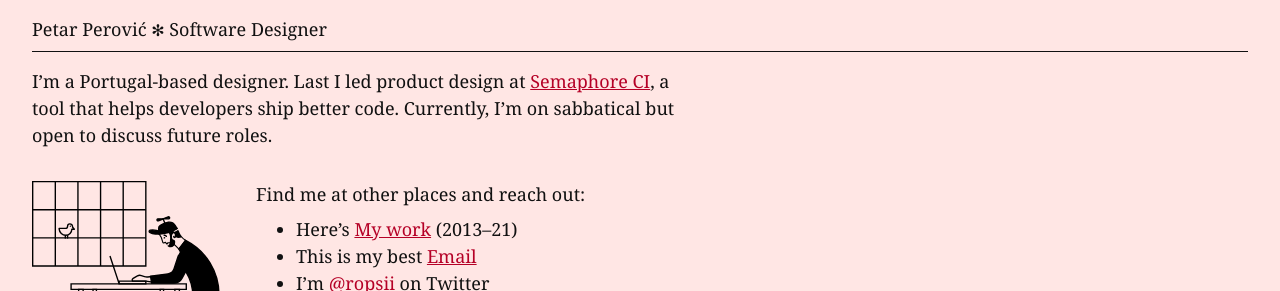
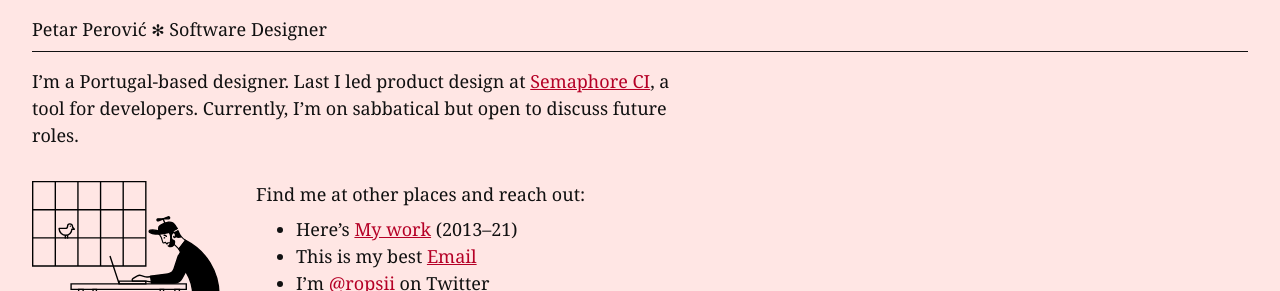
Before and after one commit to ropsii/ropsii.github.io, a Jekyll site: the page built from index.markdown, in a window 1280 px wide. Shown: the top 291 px of the page. Built offline with Jekyll 4.4.1, drawn with Linux system fonts in a browser that asks for light colours; some web fonts are replaced.

Commit message:
polish copy

```diff
--- a/_layouts/home.html
+++ b/_layouts/home.html
@@ -12,7 +12,7 @@
 
         <div class="pv3">
 
-            <p class="measure-wide mb4">I’m a Portugal-based designer. Last I led product design at <a href="https://semaphoreci.com">Semaphore&nbsp;CI</a>, a tool that helps developers ship better code. Currently, I’m on sabbatical but open to discuss future roles.</p>
+            <p class="measure-wide mb4">I’m a Portugal-based designer. Last I led product design at <a href="https://semaphoreci.com">Semaphore&nbsp;CI</a>, a tool for developers. Currently, I’m on sabbatical but open to discuss future roles.</p>
 
             <div class="flex-m mv3 pb4 bb">
                 <div class="flex-shrink-0 mr4-ns">
--- a/_layouts/work.html
+++ b/_layouts/work.html
@@ -61,7 +61,7 @@
     </div>
 
     <div class="bb pv3 mb4">
-        <p class="measure mb4">I’m a Portugal-based designer. Last I led product design at <a href="https://semaphoreci.com">Semaphore&nbsp;CI</a>, a tool that helps developers ship better code. Currently, I’m on sabbatical but open to discuss future roles.</p>
+        <p class="measure mb4">I’m a Portugal-based designer. Last I led product design at <a href="https://semaphoreci.com">Semaphore&nbsp;CI</a>, a tool for developers. Currently, I’m on sabbatical but open to discuss future roles.</p>
 
         <div class="mb4">
             <img src="{% link /assets/me.svg %}" width="192" height="192" alt="petar perovic" class="db">
```
